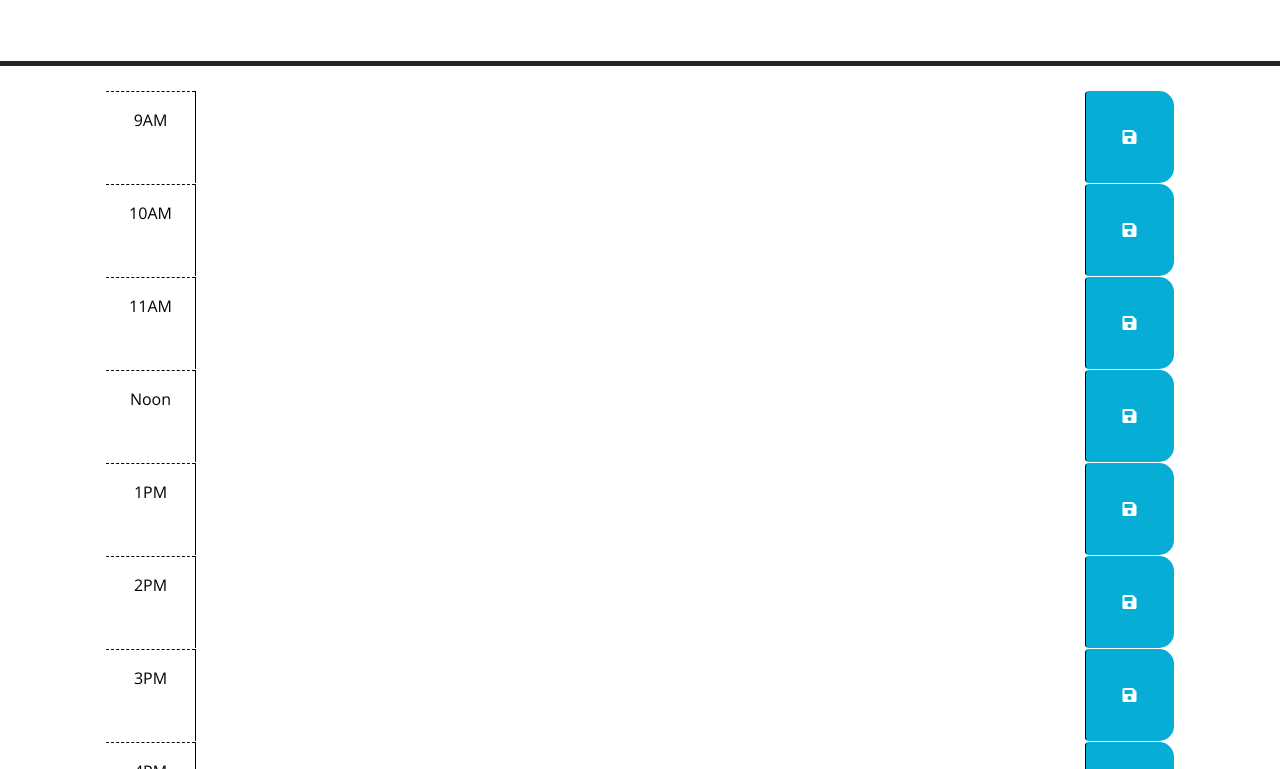
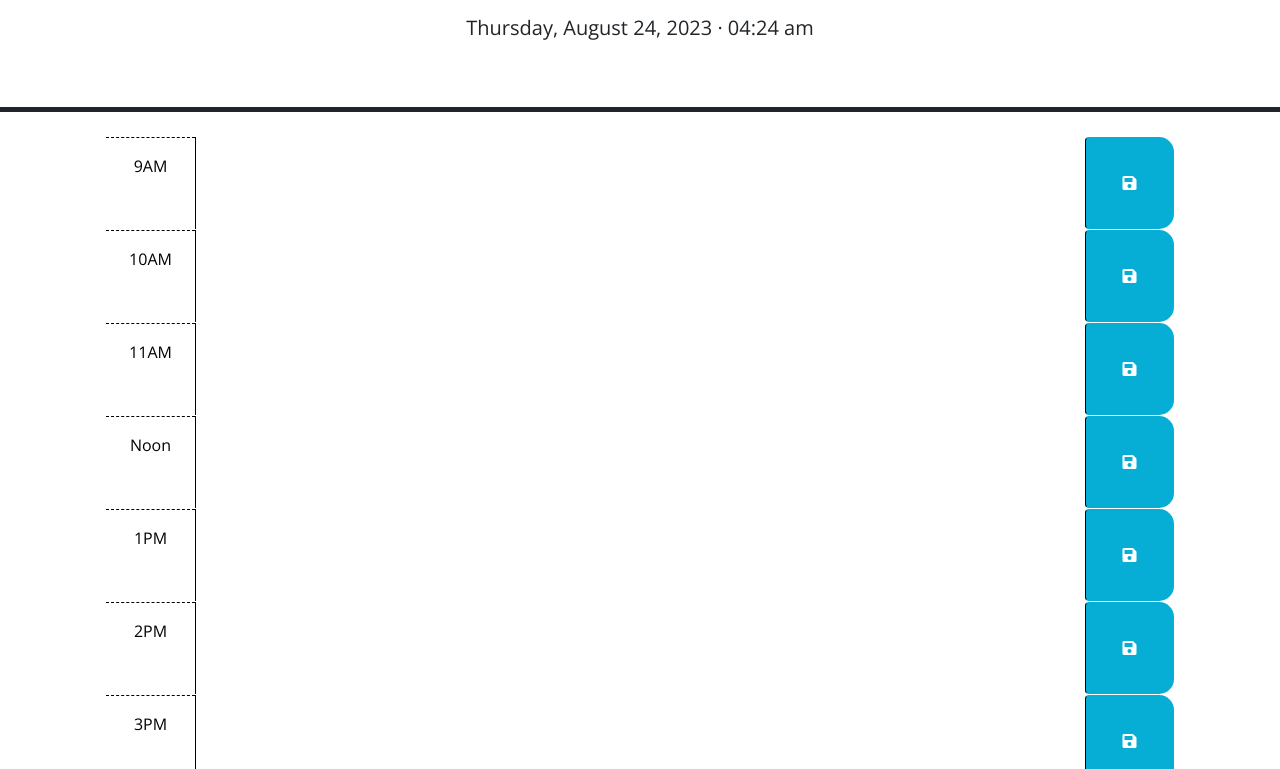
Before and after one commit to lenzlee/workday-scheduler, a plain HTML site: page index.html in a window 1280 px wide. Shown: the part 166-935 px from the top of the page. Drawn offline with nearby package versions, Linux system fonts and the light colour scheme.

Commit message:
edits for README, index, and JS files

```diff
--- a/index.html
+++ b/index.html
@@ -26,7 +26,9 @@
     <header class="p-5 mb-4 border-5 border-bottom border-dark text-center">
       <h1 class="display-3">Work Day Scheduler</h1>
       <p class="lead">A simple calendar app for scheduling your work day</p>
-      <p id="currentDay" class="lead"></p>
+
+      <!-- display current date and time -->
+      <p class="lead"><span id="currentDay"></span> &middot; <span id="currentTime"></span></p>
     </header>
 
     <section id="statusWindow">
--- a/script.js
+++ b/script.js
@@ -1,6 +1,14 @@
 // Wrap all code that interacts with the DOM in a call to jQuery to ensure that
 // the code isn't run until the browser has finished rendering all the elements
 // in the html.
+
+$(document).ready(function () {
+
+  // display current date and time
+  $('#currentDay').text(dayjs().format('dddd, MMMM D, YYYY'));
+  $('#currentTime').text(dayjs().format('hh:mm a'));
+});
+
 $(function () {
   // TODO: Add a listener for click events on the save button. This code should
   // use the id in the containing time-block as a key to save the user input in
```
Also changed, not shown: 1 other file.
